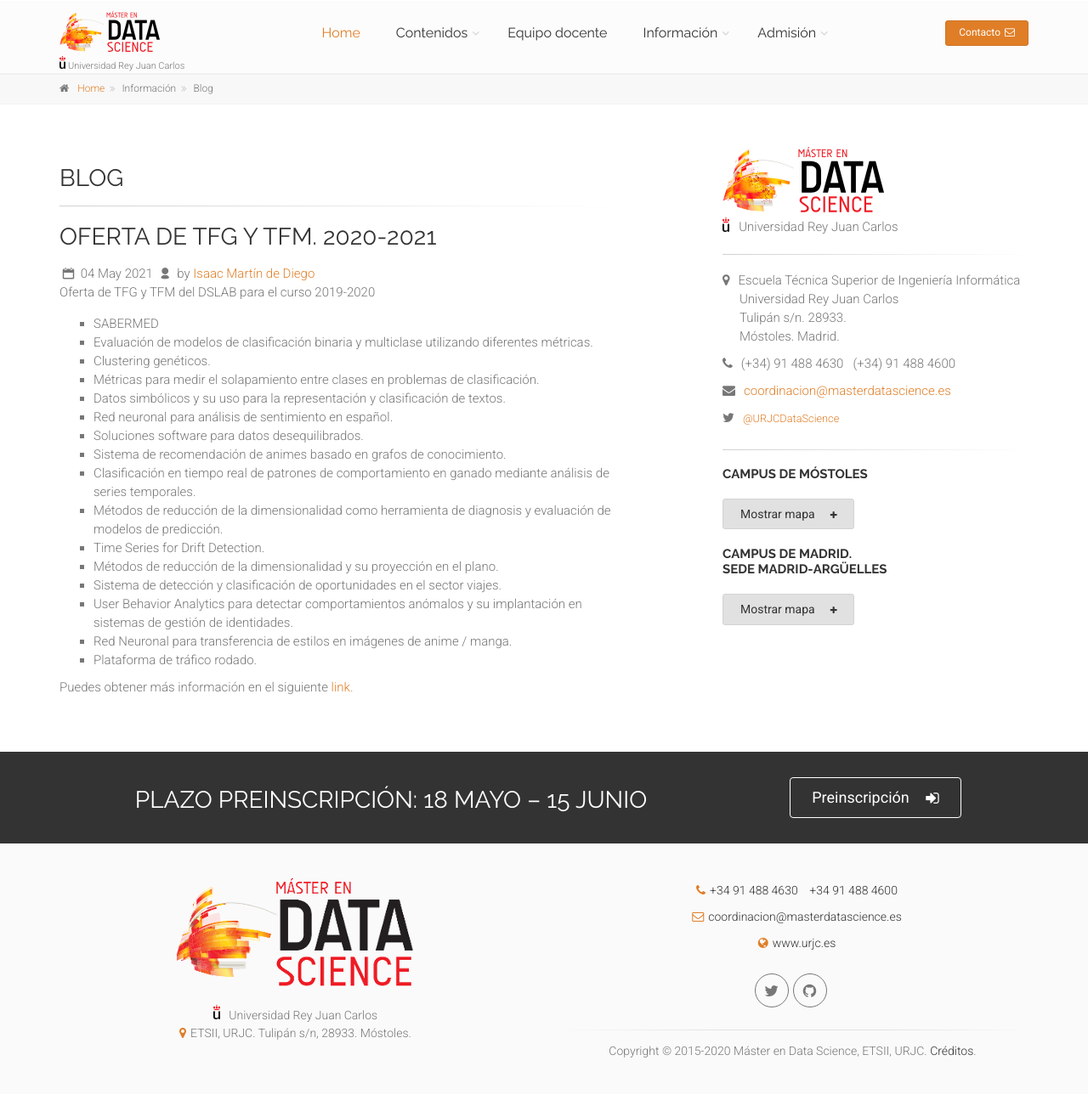
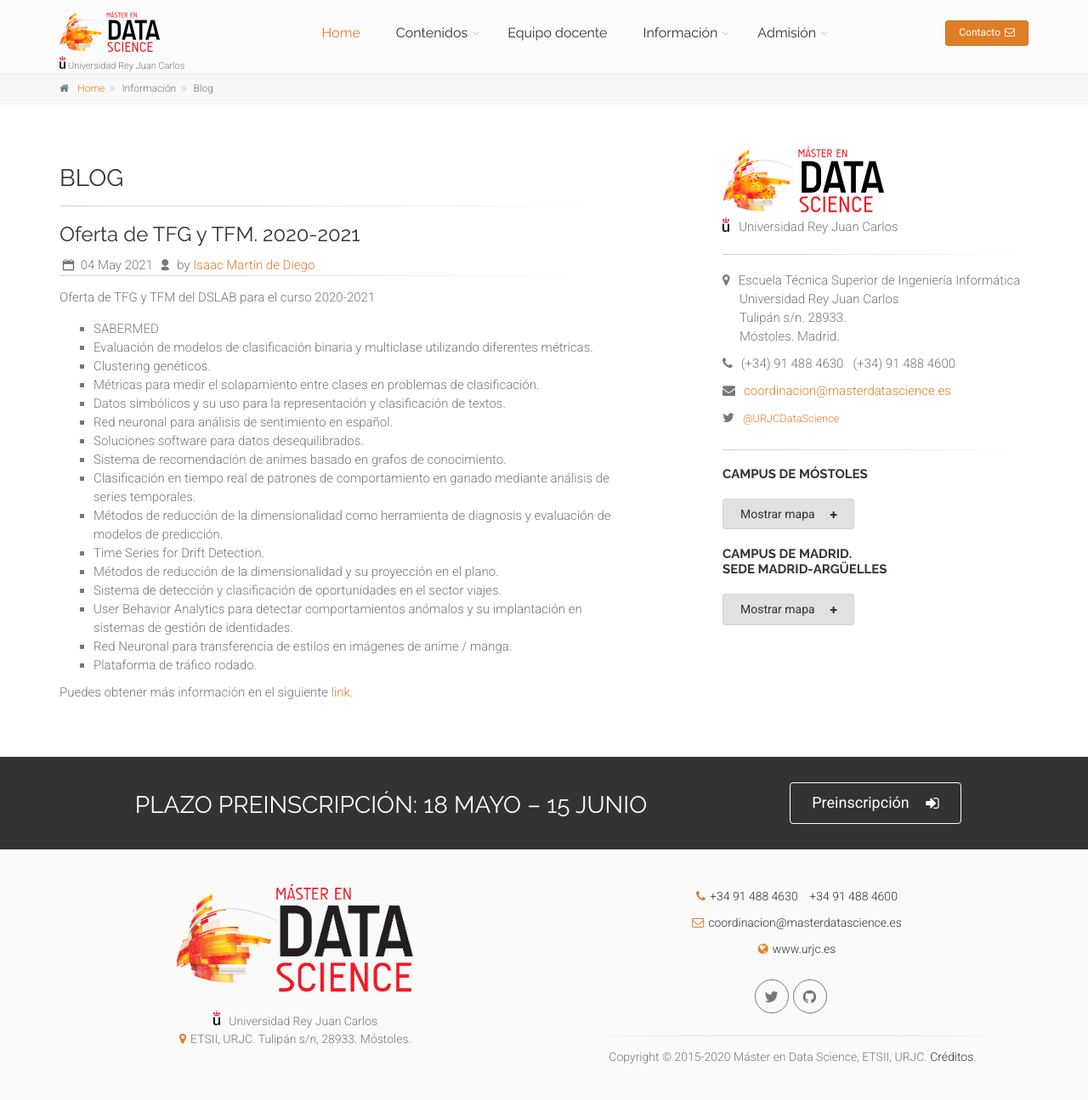
Before and after one commit to URJCDataScience/central, a Jekyll site: the page built from blog/index.html, in a window 1280 px wide. Shown: the whole page at 85% size. Built offline with Jekyll 4.4.1, drawn with Linux system fonts in a browser that asks for light colours.

Commit message:
Checkpoint

```diff
--- a/_includes/navbar_breadcrumb.html
+++ b/_includes/navbar_breadcrumb.html
@@ -134,6 +134,11 @@
 													</ul>
 												</li>
 												<!-- Admisión end -->
+												<!-- Blog start-->
+													<li class="active" style="display: none;">
+														<a href="{{ site.url }}/blog">Blog</a>
+													</li>
+												<!-- Blog end-->
 												<!-- Blog start -->
 												<!--<li class="dropdown ">
 													<a href="blog-large-image-right-sidebar.html" class="dropdown-toggle" data-toggle="dropdown">Blog</a>
--- a/blog/index.html
+++ b/blog/index.html
@@ -16,8 +16,9 @@ author: URJCDataScience
 			<div class="col-sd-6 col-md-6 col-lg-7">
 				<h2>Blog</h2>
 				<div class="separator-2"></div>
+				<div class="">
 					<header>
-					<h2><a href="blog.html">Oferta de TFG y TFM. 2020-2021</a></h2>
+						<h3>Oferta de TFG y TFM. 2020-2021</h3>
 						<div class="post-info">
 							<span class="post-date">
 								<i class="icon-calendar"></i>
@@ -27,7 +28,8 @@ author: URJCDataScience
 							<span class="submitted"><i class="icon-user-1"></i> by <a href="#">Isaac Martín de Diego</a></span>
 						</div>
 					</header>
-			    <p>Oferta de TFG y TFM del DSLAB para el curso 2019-2020</p>
+					<div class="separator-2"></div>
+				    <p>Oferta de TFG y TFM del DSLAB para el curso 2020-2021</p>
 		        <ul>
 		            <li>SABERMED</li>
 		            <li>Evaluación de modelos de clasificación binaria y multiclase utilizando diferentes métricas.</li>
@@ -47,7 +49,7 @@ author: URJCDataScience
 		            <li>Plataforma de tráfico rodado.</li>
 		        </ul>
 		        <p>Puedes obtener más información en el siguiente <a href="https://dslab-website.s3.eu-central-1.amazonaws.com/DSLAB_Propuestas_TFG_TFM_2019_2020.pdf">link.</a></p>
-
+				</div>
 			</div>
 			<!-- main end -->
 
```
Lines whose indentation alone changed are shown as unchanged.
